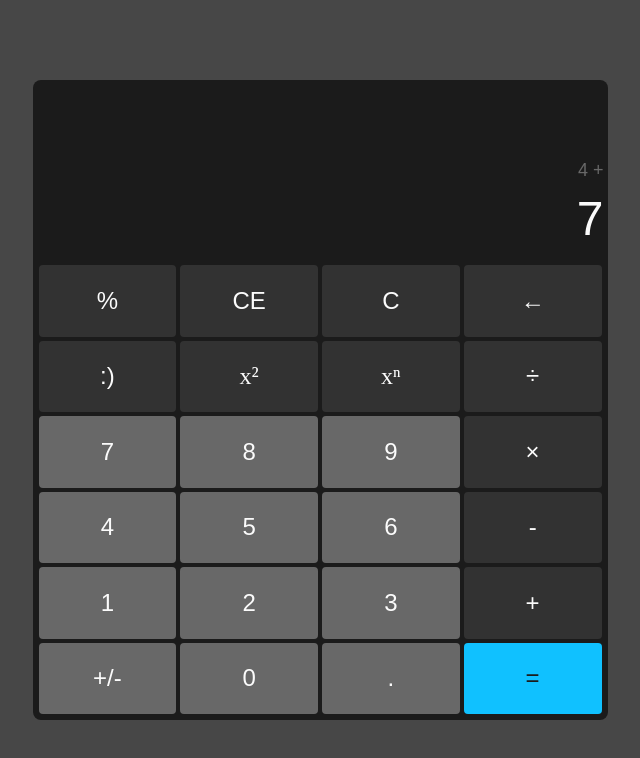
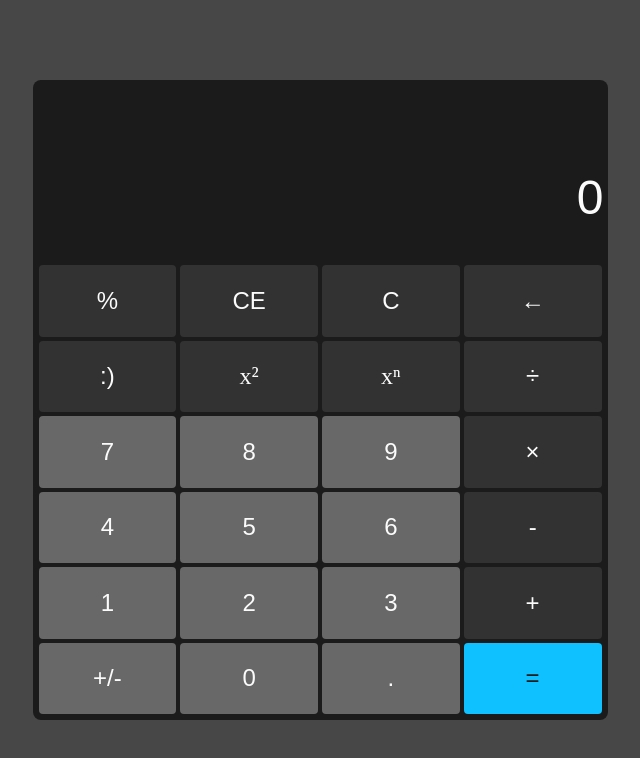
Before and after one commit to jkim000/vanilla-nilla-calculator, a website: page index.html in a window 1280 px wide. Shown: the whole page, without its empty margins (320-960 px from the left). Drawn offline with Linux system fonts and the light colour scheme.

Commit message:
chore: set default display values for prod

```diff
--- a/index.html
+++ b/index.html
@@ -11,8 +11,8 @@
             <div class="calculator">
                 <div class="displays">
                     <!-- TODO: handle height issue when historical is empty -->
-                    <div class="historical">4 +</div>
-                    <div class="current">7</div>
+                    <div class="historical"></div>
+                    <div class="current">0</div>
                 </div>
                 <div class="buttons">
                     <div class="row">
```
